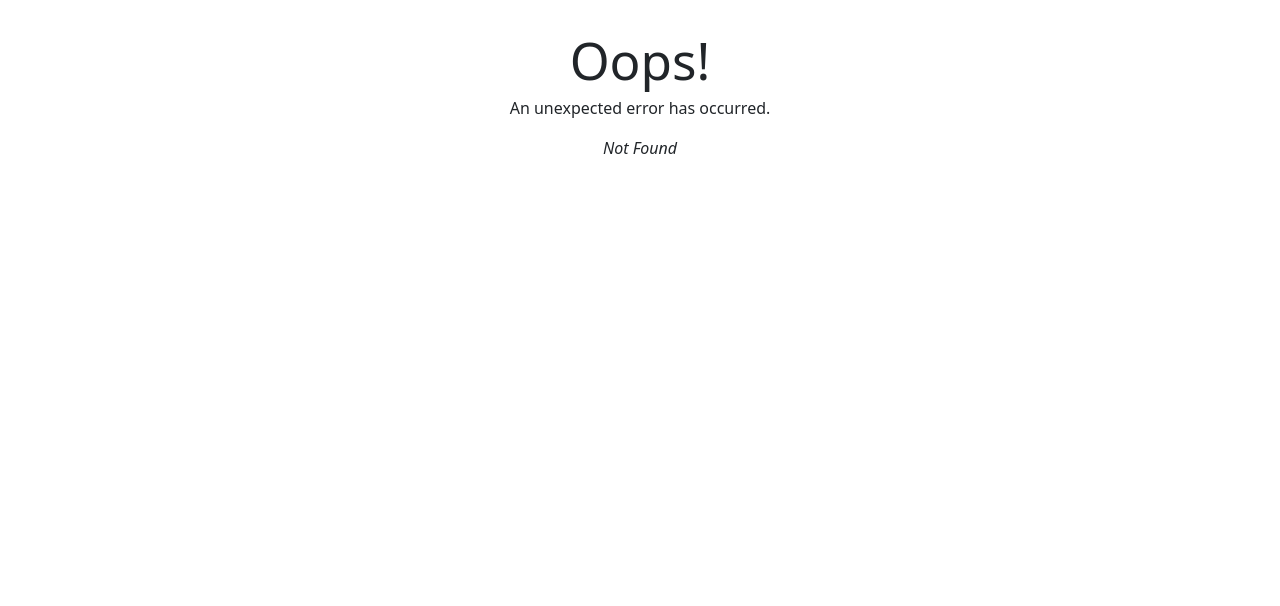
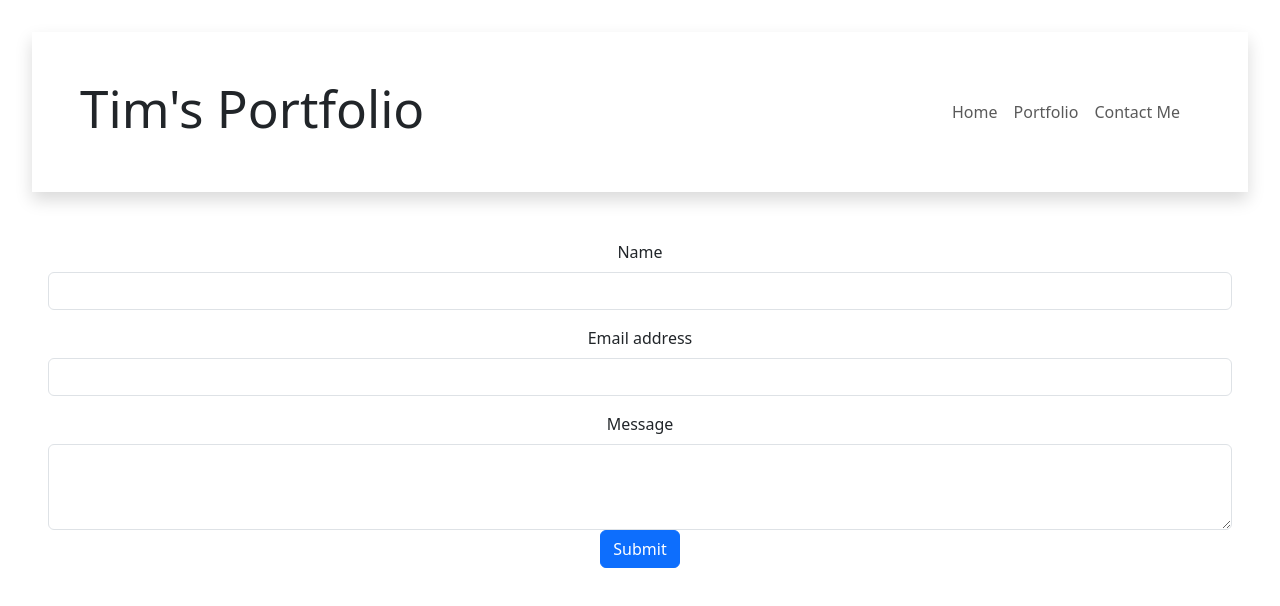
Before and after one commit to TMW93/react-portfolio, a React (Vite) app: page /contact in a window 1280 px wide. Before the commit this address had no page. Shown: the top 606 px of the page. Built offline with nearby package versions, Linux system fonts and the light colour scheme.

Commit message:
added a contact me page

```diff
--- a/src/components/Nav.jsx
+++ b/src/components/Nav.jsx
@@ -11,6 +11,9 @@ export default function Nav() {
         <Link key={2} className="nav-link" to="/portfolio">
           Portfolio
         </Link>,
+        <Link key={3} className="nav-link" to="/contact">
+          Contact Me
+        </Link>
       ]}
     />
   )
--- a/src/main.jsx
+++ b/src/main.jsx
@@ -10,6 +10,7 @@ import App from './App.jsx';
 import Error from './pages/Error.jsx';
 import Home from './pages/Home.jsx';
 import Portfolio from './pages/Portfolio.jsx';
+import Contact from './pages/Contact.jsx';
 
 const router = createBrowserRouter([
   {
@@ -25,6 +26,10 @@ const router = createBrowserRouter([
         path: 'portfolio',
         element: <Portfolio />,
       },
+      {
+        path: 'contact',
+        element: <Contact />,
+      },
     ],
   },
 ]);
--- /dev/null
+++ b/src/pages/Contact.jsx
@@ -0,0 +1,19 @@
+export default function Contact() {
+  return (
+    <form id="messageForm">
+      <div class="mb-3">
+        <label for="usernameInput" className="form-label">Name</label>
+        <input type="text" className="form-control" id="usernameInput"></input>
+      </div>
+      <div class="mb-3">
+        <label for="emailInput" className="form-label">Email address</label>
+        <input type="email" className="form-control" id="emailInput" aria-describedby="emailHelp"></input>
+      </div>
+      <div>
+        <label for="messageInput" className="form-label">Message</label>
+        <textarea className="form-control" id="messageInput" rows={3}></textarea>
+      </div>
+      <button type="submit" className="btn btn-primary">Submit</button>
+    </form>
+  );
+}
```
